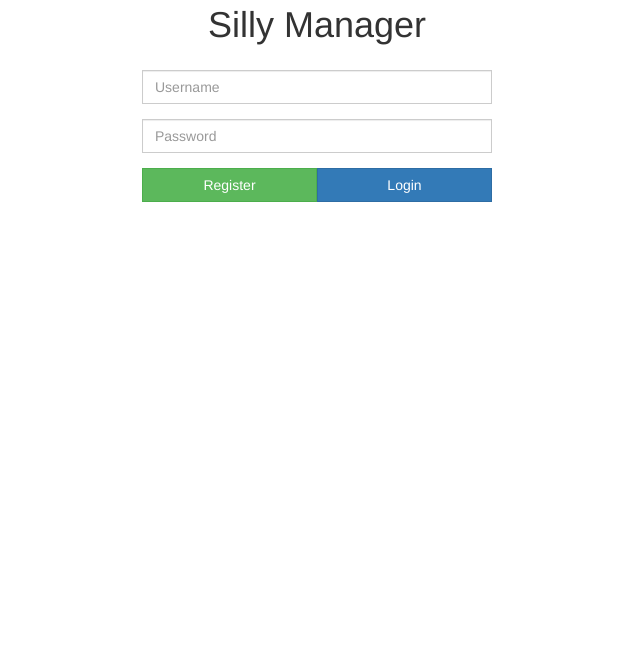
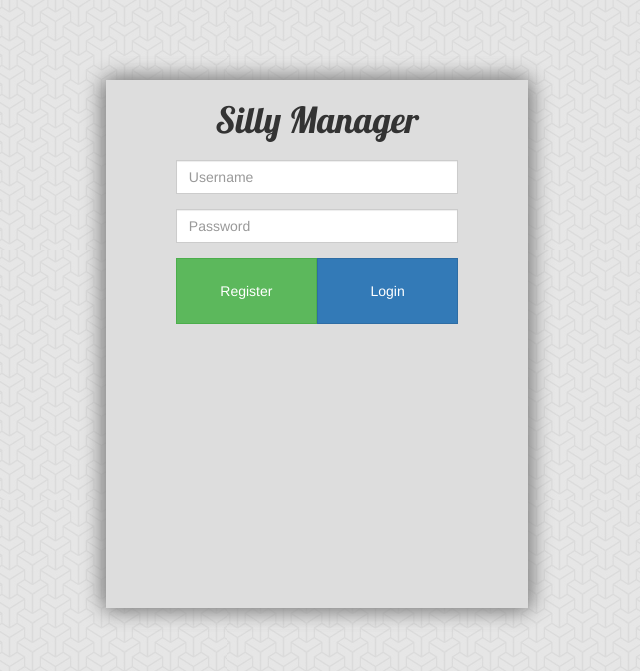
Before and after one commit to bkalthoff/silly_manager, a PHP site: page / in a window 1280 px wide. Shown: the top 671 px of the page, without its empty margins (323-963 px from the left). Run offline with PHP 8.4, Linux system fonts and the light colour scheme.

Commit message:
more js and css for index

```diff
--- a/css/general.css
+++ b/css/general.css
@@ -1,3 +1,40 @@
+body {
+	background-image: url('../img/background.jpg');
+	background-color: #DDD;
+}
+
+html, body {
+	margin: 0;
+	padding: 0;
+}
+
+#container {
+	background-color: #DDD;
+	width: 33vw;
+	height: 66vh;
+	margin: 10vh auto;
+	padding: 20px;
+	box-shadow: 3px 0px 20px #888888, -3px 0px 20px #888888;
+}
+
+@media only screen and (max-width: 480px) {
+	#container {
+		width: 100vw;
+		height: 100vh;
+	}
+}
+
+@media only screen and (max-width: 1200px) {
+	#container {
+		width: 70vw;
+		height: 80vh;
+	}
+}
+
+h1 {
+	font-family: 'Lobster', cursive;
+}
+
 .btn {
 	border-radius: 0px;
 }
--- a/css/index.css
+++ b/css/index.css
@@ -1,5 +1,5 @@
 h1 {
-	margin: 5px;
+	margin: 0 5px;
 	text-align: center;
 }
 
@@ -7,14 +7,15 @@ h1 {
 	display: none;
 }
 
-#container {
+#forms {
 	text-align: center;
-	width: 25%;
+	width: 66%;
 	margin: 0 auto;
 }
 
-#container form .btn {
+#forms form .btn {
 	width: 50%;
+	height: 66px;
 	margin-bottom: 15px;
 	float: left;
 }
--- a/index.php
+++ b/index.php
@@ -10,6 +10,7 @@ session_start();
 		<meta http-equiv="X-UA-Compatible" content="IE=edge">
 		<meta name="viewport" content="width=device-width, initial-scale=1, user-scalable=no">
 
+		<link href='https://fonts.googleapis.com/css?family=Lobster' rel='stylesheet' type='text/css'>
 		<link href="css/bootstrap.min.css" rel="stylesheet">
 		<link href="css/general.css" rel="stylesheet">
 		<link href="css/index.css" rel="stylesheet">
@@ -17,9 +18,10 @@ session_start();
 		<title>Silly Manager</title>
 	</head>
 	<body>
+		<div id="container">
 			<h1>Silly Manager</h1>
 			<br>
-		<div id="container">
+			<div id="forms">
 				<form method="post" id="form-login" class="form-horizontal text-center">
 					<div class="form-group form-login">
 						<input type="text" class="form-control" name="username" placeholder="Username">
@@ -64,6 +66,7 @@ session_start();
 					</div>
 				</form>
 			</div>
+		</div>
 
 		<script src="js/jquery.min.js"></script>
 		<script src="js/index.js"></script>
--- a/js/index.js
+++ b/js/index.js
@@ -69,24 +69,20 @@ $('#btn-register').click(function() {
 function swapRegForm(register) {
 	if (register) {
 		$('.form-login').hide();
-		$('.form-register').show();
+		$('#form-register').trigger('reset');
+		$('.form-register').slideDown(200);
 	} else {
 		$('.form-register').hide();
-		$('.form-login').show();
+		$('#form-login').trigger('reset');
+		$('.form-login').slideDown(200);
 	}
 	return false;
 }
 
 $('#btn-swapto-register').click(function() {
-	swapRegForm(true);
-	//$('.form-login').hide();
-	//$('.form-register').show();
-	return false;
+	return swapRegForm(true);
 });
 
 $('#btn-swapto-login').click(function() {
-	swapRegForm(false);
-	//$('.form-register').hide();
-	//$('.form-login').show();
-	return false;
+	return swapRegForm(false);
 });
```
Also changed, not shown: img/background.jpg (added). Lines whose indentation alone changed are shown as unchanged.
